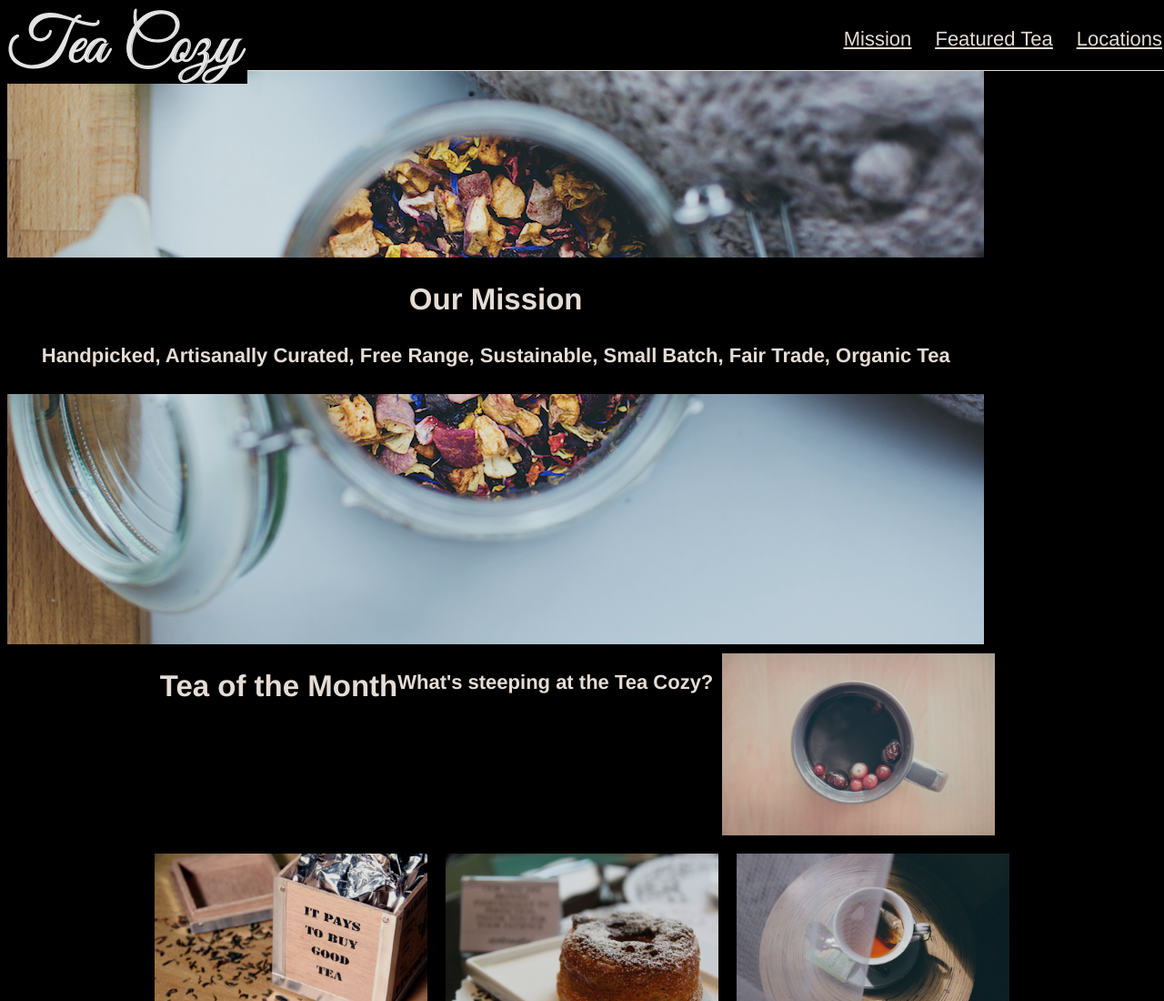
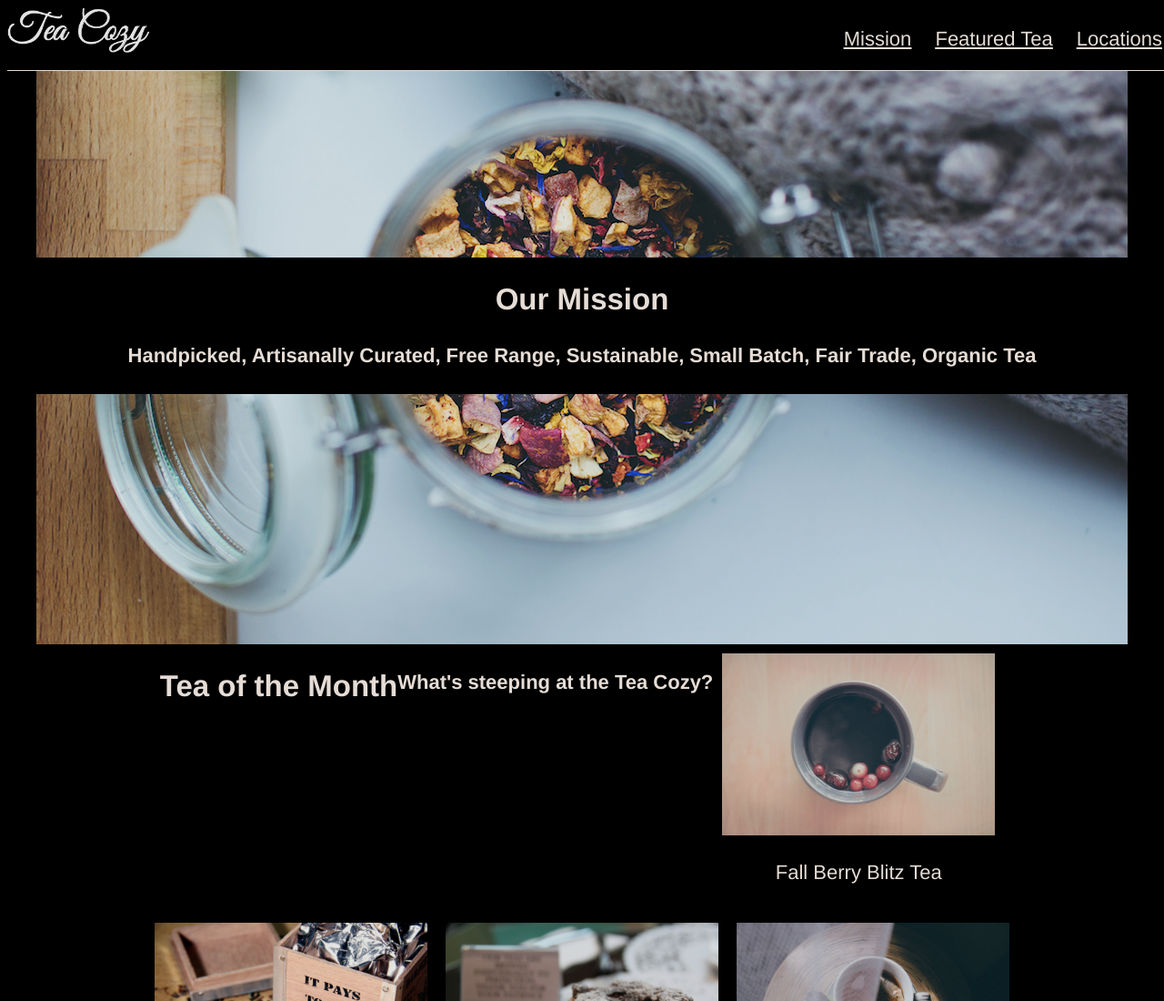
Before and after one commit to MSGJack/teacozy, a plain HTML site: page index.html in a window 1280 px wide. Shown: the top 1100 px of the page at 91% size. Drawn offline with Linux system fonts and the light colour scheme.

Commit message:
fix position

```diff
--- a/style.css
+++ b/style.css
@@ -18,6 +18,10 @@ header {
 }
 
 .logo {
+    display: inline-flex;
+}
+
+.logo img {
     height: 50px;
 }
 
@@ -42,7 +46,7 @@ header {
     justify-content: center;
     height: 700px;
     background-image: url('images/img-mission-background.jpg');
-    width: 85%;
+    width: 100%;
     align-content: center;
     background-repeat: no-repeat;
     background-position: center;
@@ -65,7 +69,6 @@ header {
 .some-teas {
     display: inline-block;
     margin: 10px;
-    height: 200px;
 }
 
 .some-teas img {
```
